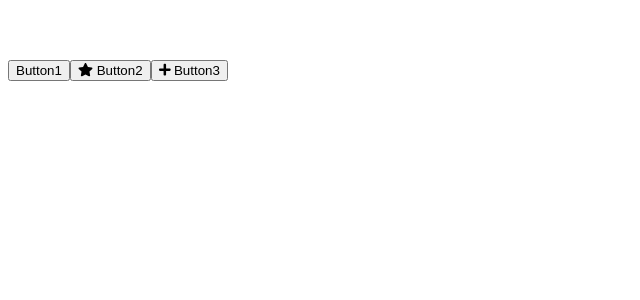
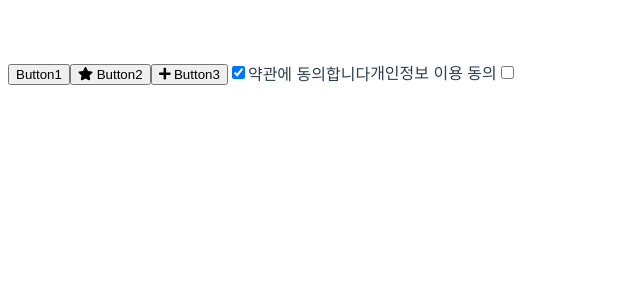
Before and after one commit to jjamtiger3/vue3-components, a Vue app: page / in a window 1280 px wide. Shown: the top 300 px of the page, without its empty margins (0-640 px from the left). Built offline with nearby package versions, Linux system fonts and the light colour scheme.

Commit message:
checkbox 추가

```diff
--- a/src/App.vue
+++ b/src/App.vue
@@ -3,16 +3,25 @@
     <VueButton text="Button1"></VueButton>
     <VueButton text="Button2" icon-class="fa-star"></VueButton>
     <VueButton text="Button3" icon-class="fa-plus"></VueButton>
+    <vue-check-box :checked="checkedList[0]" text="약관에 동의합니다"></vue-check-box>
+    <vue-check-box :checked="checkedList[1]" text="개인정보 이용 동의" direction="right"></vue-check-box>
   </div>
 </template>
 
 <script>
 import VueButton from './components/VueButton.vue'
+import VueCheckBox from './components/VueCheckBox.vue'
 
 export default {
   name: 'App',
   components: {
-    VueButton
+    VueButton,
+    VueCheckBox
+  },
+  data() {
+    return {
+      checkedList: [true, false]
+    }
   }
 }
 </script>
--- /dev/null
+++ b/src/components/VueCheckBox.vue
@@ -0,0 +1,29 @@
+<template>
+  <div :class="direction === 'right' ? 'right' : ''">
+      <input type="checkbox" :checked="checked">
+      <label>{{text}}</label>
+  </div>
+</template>
+
+<script>
+export default {
+  name: 'VueCheckBox',
+  props: {
+    checked: Boolean,
+    text: String,
+    direction: String
+  },
+  mounted() {
+      console.log(this.checked)
+  }
+}
+</script>
+<style scoped>
+div {
+  display: inline-flex;
+  align-items: center;
+}
+div.right {
+  flex-direction: row-reverse;
+}
+</style>
```
